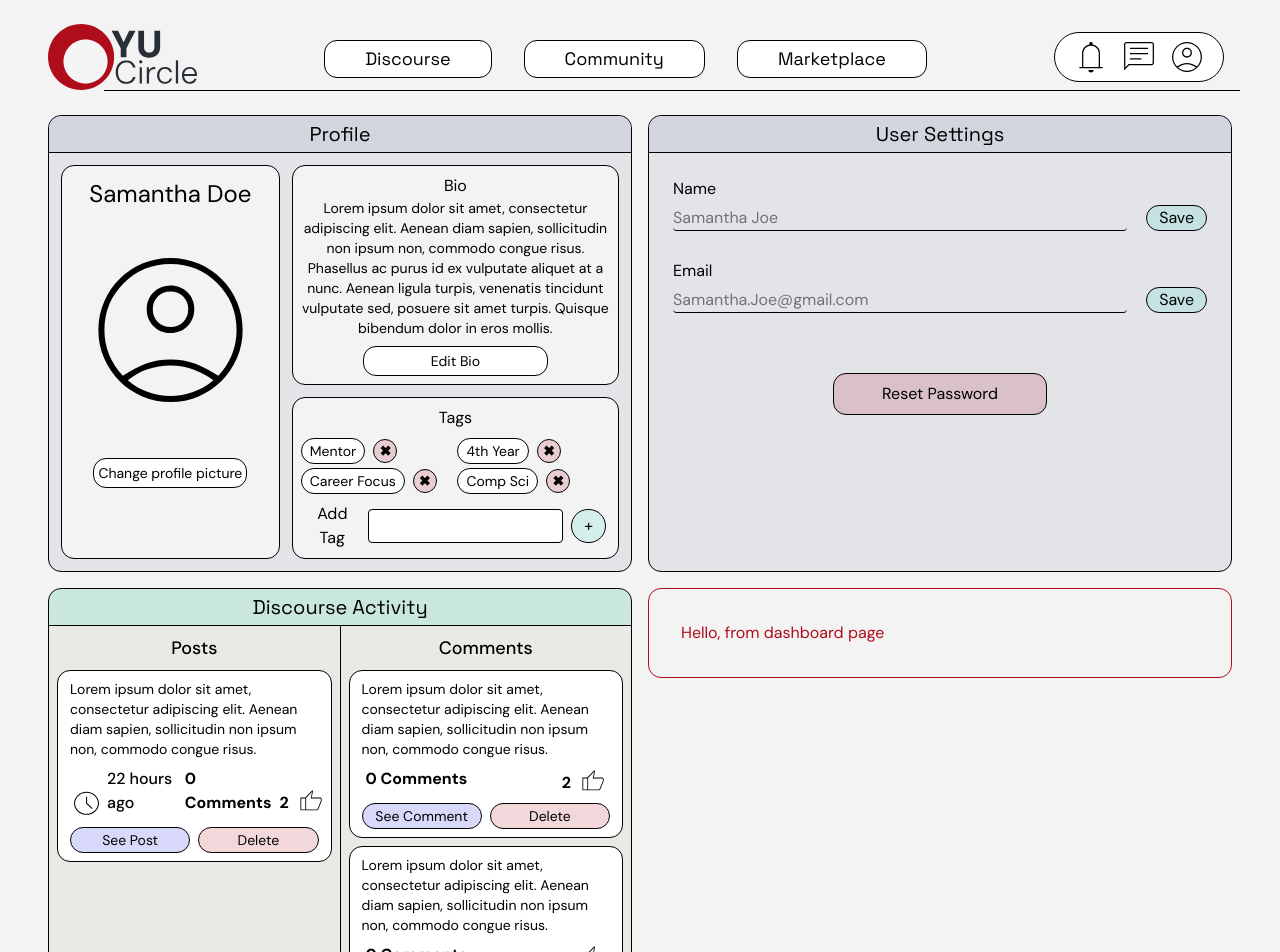
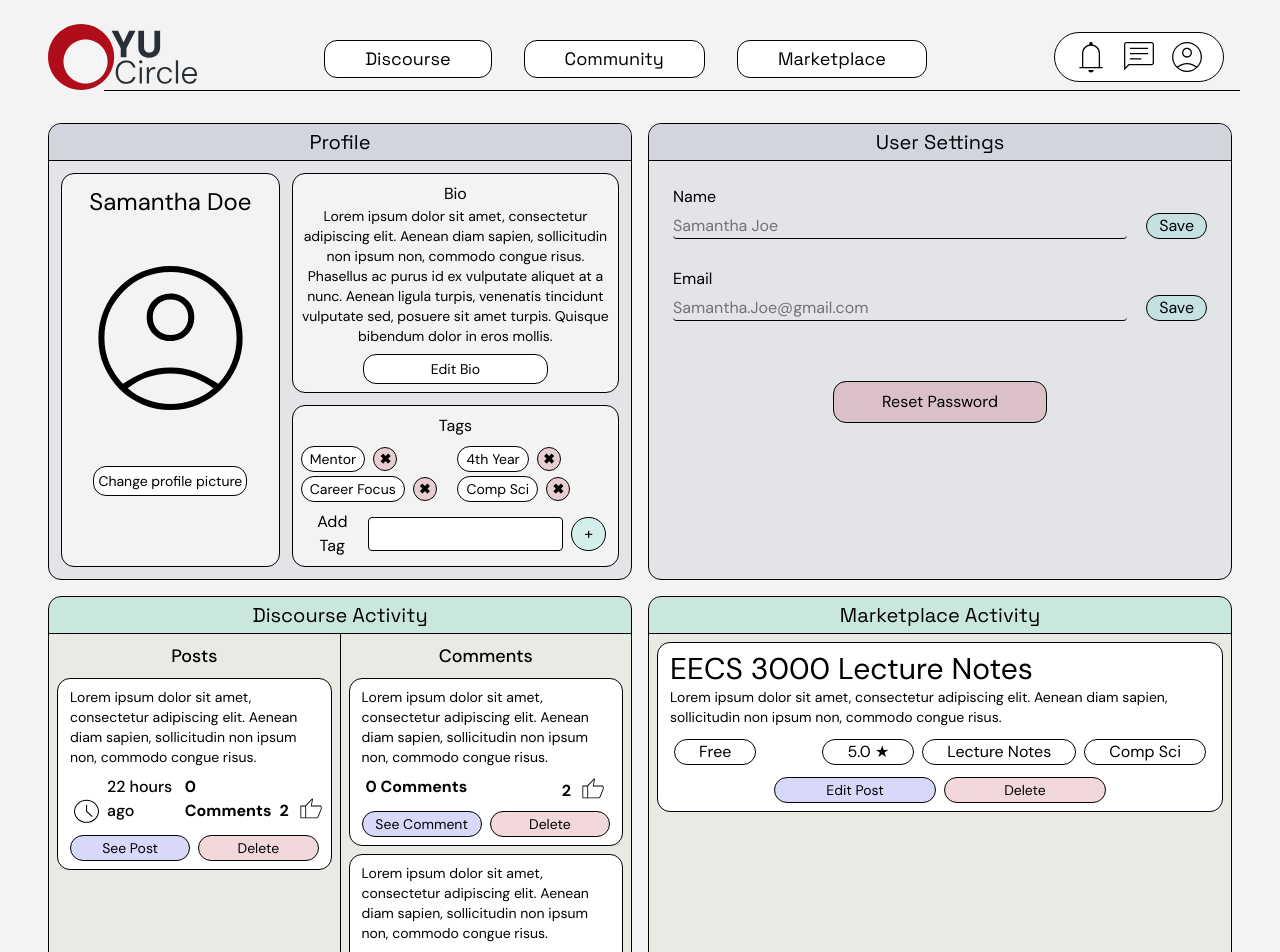
Before and after one commit to yasmine-thandi/yu-circle, a React (Vite) app in the folder frontend/: page /dashboard in a window 1280 px wide. Shown: the top 952 px of the page. Built offline with nearby package versions, Linux system fonts and the light colour scheme.

Commit message:
Preliminary frontend of dashboard page complete

```diff
--- a/frontend/src/App.tsx
+++ b/frontend/src/App.tsx
@@ -10,7 +10,7 @@ import DiscoursePage from './pages/DiscoursePage';
 
 function App() {
   return (
-    <div className="bg-offwhite w-screen min-w-[1000px]">
+    <div className="bg-offwhite min-w-[1000px]">
 
         <Routes>
 
--- a/frontend/src/components/Dashboard/MarketplaceComp.tsx
+++ b/frontend/src/components/Dashboard/MarketplaceComp.tsx
@@ -1,13 +1,66 @@
 import React from "react";
+import Thumbs from "/thumbs.svg";
+import Clock from "/clock.svg";
 
 const MarketplaceComp: React.FC = () => {
   return (
 
-    <main className="flex flex-col items-center">
+    <main className="flex flex-col items-center bg-light-green border b-black rounded-lg w-full">
 
-      <p className="text-red p-8 border b-red rounded-lg w-full">
-        Hello, from dashboard page
-      </p>
+      <div className="bg-mint rounded-t-lg border-b b-black text-center font-fancy py-1 text-xl w-full">
+        Marketplace Activity
+      </div>
+
+      {/* Main Section */}
+      <div className="flex flex-row w-full">
+
+        <div className="w-full flex flex-col gap-2 m-2 text-center">
+
+
+          {/* Marketplace Item*/}
+          <div className="bg-white border b-black rounded-lg p-2 px-3 text-left">
+            <h1 className="text-3xl">EECS 3000 Lecture Notes</h1>
+              <p className="text-sm">
+              Lorem ipsum dolor sit amet, consectetur adipiscing elit. Aenean diam sapien, sollicitudin non ipsum non, commodo congue risus.
+              </p>
+
+              <div className="flex flex-row gap-2 justify-between mt-3 mx-1 items-end">
+
+                <div className="border b-black px-6 rounded-lg">
+                  Free
+                </div>
+
+                <div className="flex flex-row gap-2">
+                  <div className="border b-black px-6 rounded-lg">
+                    5.0 ★
+                  </div>
+                  <div className="border b-black px-6 rounded-lg">
+                    Lecture Notes
+                  </div>
+                  <div className="border b-black px-6 rounded-lg">
+                    Comp Sci
+                  </div>
+
+                </div>
+
+
+              </div>
+              <div className="flex flex-row gap-2 justify-center mt-3">
+                <button className=" w-[30%] py-0.5 rounded-lg border b-black cursor-pointer text-sm bg-purple hover:bg-bright-purple transition-colors duration-300">
+                Edit Post
+                </button>
+
+                <button className="w-[30%] py-0.5 rounded-lg border b-black cursor-pointer text-sm bg-light-red hover:bg-red/40 transition-colors duration-300">
+                Delete
+                </button>
+              </div>
+          </div>
+        </div>
+
+
+      </div>
+
+
     </main>
   );
 };
--- a/frontend/src/components/Header/Header.tsx
+++ b/frontend/src/components/Header/Header.tsx
@@ -14,7 +14,7 @@ const Header: React.FC = () => {
 
   return (
     <div>
-        <main className="flex flex-grow flex-row justify-between k w-screen h-[90px] pt-6 px-12 min-w-[1000px]">
+        <main className="flex flex-grow flex-row justify-between k w-full h-[90px] pt-6 px-12 min-w-[1000px]">
 
             <img src={Logo} alt="Logo" className="" />
 
--- a/frontend/src/pages/DashboardPage.tsx
+++ b/frontend/src/pages/DashboardPage.tsx
@@ -9,12 +9,11 @@ const DashboardPage: React.FC = () => {
   return (
     <>
     <Header />
-    <main className=" bg-offwhite grid grid-cols-2 my-6 mx-12 gap-4">
+    <main className=" bg-offwhite grid grid-cols-2 py-8 px-12 gap-4">
       <ProfileComp />
       <SettingComp />
       <DiscourseComp />
       <MarketplaceComp />
-
     </main>
     </>
   );
```
